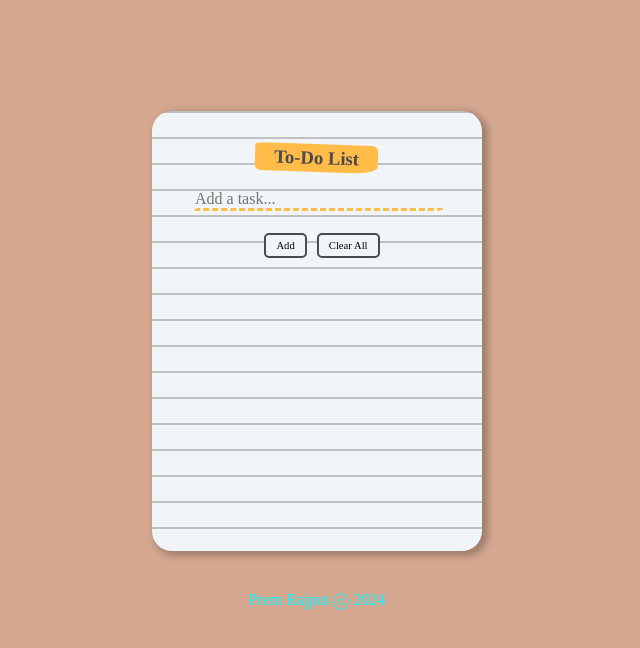
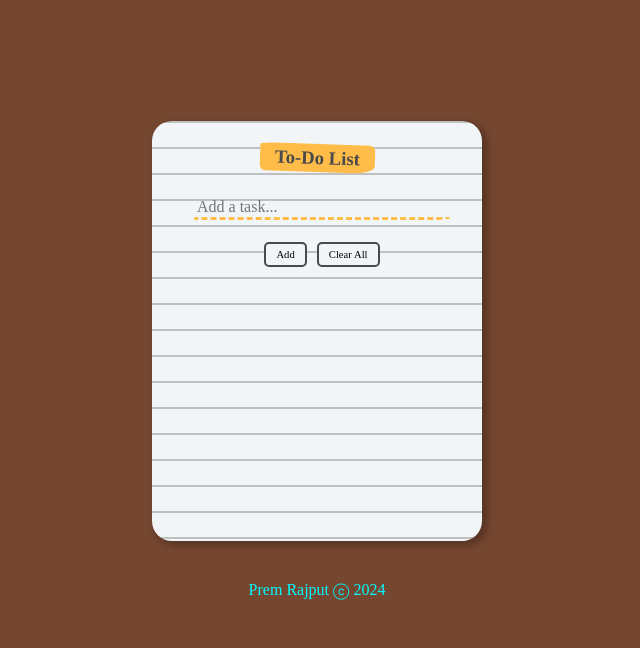
Before and after one commit to premrajput4501/To-Do-List, a React (Vite) app: page / in a window 1280 px wide. Shown: the top 648 px of the page, without its empty margins (323-963 px from the left). Built offline with nearby package versions, Linux system fonts and the light colour scheme.

Commit message:
Add files via upload

```diff
--- a/src/App.css
+++ b/src/App.css
@@ -1,5 +1,5 @@
 body {
-  background-color: #d5a790;
+  background-color: #764730;
   min-height: 90vh;
   /* box-sizing: border-box; */
   display: flex;
@@ -21,19 +21,18 @@ body {
   background-size: 12px 26px;
   border-radius: 20px;
   box-shadow: 4px 3px 7px 2px #00000040;
-  padding: 20px 40px;
+  padding: 10px 40px;
 }
 
 .heading {
   display: flex;
   align-items: center;
   justify-content: center;
-  margin-bottom: 1%;
 }
 
 .heading h1 {
   transform: rotate(2deg);
-  padding: 0.2rem 1.2rem;
+  padding: 3px 15px;
   border-radius: 20% 5% 20% 5%/5% 20% 25% 20%;
   background-color: rgb(255, 188, 73);
   font-size: 14pt;
@@ -43,11 +42,10 @@ body {
 
 .heading h1:hover{
   cursor: pointer;
-  transform: scale(1.1);
+  transform: scale(1.08) rotate(0deg);
 }
 
 .form input {
-  padding: 0px 0px;
   background-color: transparent;
   display: flex;
   align-items: center;
@@ -60,6 +58,7 @@ body {
   font-size: 12pt;
   color: hsl(0, 0%, 0%);
   width: 100%;
+  margin-top: 10px  ;
   margin-bottom: 20px;
 }
 
@@ -119,6 +118,7 @@ li {
 }
 
 li:hover{
+  user-select: none;
   cursor: pointer;
   transform: scale(1.06);
 }
--- a/src/Footer.css
+++ b/src/Footer.css
@@ -8,7 +8,7 @@ footer {
     text-align: center;
     color: #00fbff;
     transition: all 0.3s;
-    font-size: 12pt;
+    font-siz  e: 12pt;
   }
 
   footer p:hover{
```
Also changed, not shown: src/Footer.jsx (line endings or trailing spaces).
